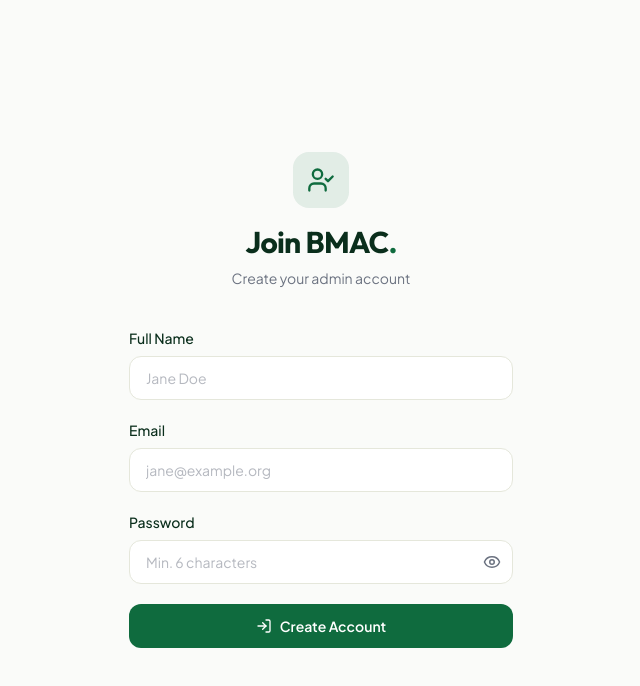
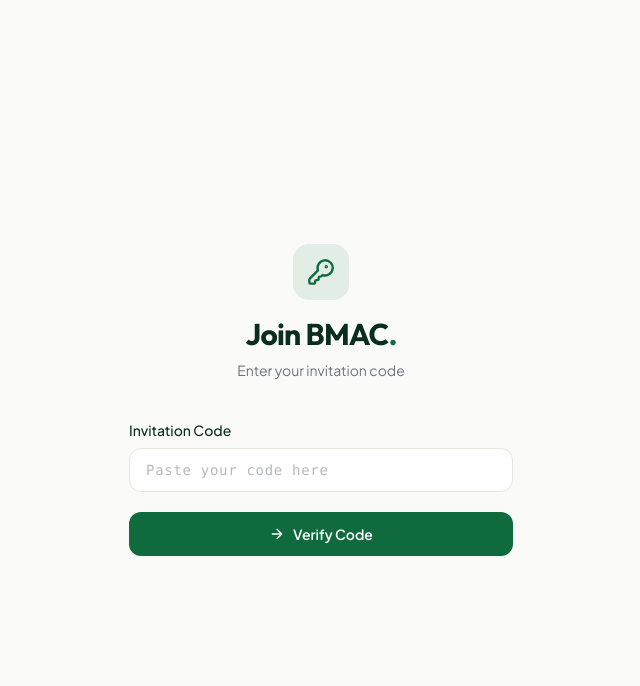
Before and after one commit to ranocodes/bmac-next, a Next.js app: page /admin/accept-invite in a window 1280 px wide. Shown: the top 686 px of the page, without its empty margins (319-959 px from the left). Built offline with nearby package versions, Linux system fonts and the light colour scheme; no server answers.

Commit message:
feat: Implement invitation code validation and enhance admin layout with routing protection

```diff
--- a/src/actions/invitations.ts
+++ b/src/actions/invitations.ts
@@ -42,7 +42,7 @@ export async function getInviteByCode(code: string) {
   return rows.length > 0 ? rows[0] : null;
 }
 
-async function validateInviteCode(code: string): Promise<{ error?: string; invite?: any }> {
+export async function validateInviteCode(code: string): Promise<{ error?: string; invite?: any }> {
   const invite = await getInviteByCode(code);
   if (!invite) return { error: "Invalid or expired invitation code." };
   if (invite.expires_at && new Date(invite.expires_at) < new Date()) {
--- a/src/app/layout.tsx
+++ b/src/app/layout.tsx
@@ -39,7 +39,7 @@ export default function RootLayout({
         className={`${plusJakartaSans.variable} ${outfit.variable} antialiased`}
         suppressHydrationWarning={true}
       >
-        <ClerkProvider ui={ui}>{children}</ClerkProvider>
+        <ClerkProvider ui={ui} signInUrl="/admin/login" signUpUrl="/admin/accept-invite">{children}</ClerkProvider>
       </body>
     </html>
   );
--- a/src/components/admin/AcceptInviteForm.tsx
+++ b/src/components/admin/AcceptInviteForm.tsx
@@ -2,18 +2,24 @@
 
 import { useEffect, useState } from "react";
 import { useSearchParams, useRouter } from "next/navigation";
-import { Eye, EyeOff, LogIn, AlertCircle, UserCheck, ArrowRight } from "lucide-react";
+import { Eye, EyeOff, LogIn, AlertCircle, UserCheck, ArrowRight, KeyRound } from "lucide-react";
 import { useClerk, useUser } from "@clerk/nextjs";
-import { getInviteByCode, acceptInviteAction, acceptExistingUserInvite } from "@/actions/invitations";
+import { getInviteByCode, acceptInviteAction, acceptExistingUserInvite, validateInviteCode } from "@/actions/invitations";
 import { useToast } from "@/components/ui/Toast";
 
 export default function AcceptInviteForm() {
   const searchParams = useSearchParams();
   const router = useRouter();
-  const code = searchParams.get("code");
+  const codeFromUrl = searchParams.get("code");
   const { toast } = useToast();
   const { isSignedIn, user } = useUser();
   const clerk = useClerk();
+
+  const [step, setStep] = useState<"code" | "form">(codeFromUrl ? "form" : "code");
+  const [inviteCode, setInviteCode] = useState(codeFromUrl || "");
+  const [validating, setValidating] = useState(!!codeFromUrl);
+  const [validationError, setValidationError] = useState("");
+  const [inviteData, setInviteData] = useState<any>(null);
 
   const [firstName, setFirstName] = useState("");
   const [email, setEmail] = useState("");
@@ -21,36 +27,53 @@ export default function AcceptInviteForm() {
   const [show, setShow] = useState(false);
   const [error, setError] = useState("");
   const [loading, setLoading] = useState(false);
-  const [inviteRole, setInviteRole] = useState<string | null>(null);
-  const [invitePerms, setInvitePerms] = useState<string[]>([]);
 
   useEffect(() => {
-    if (!code) return;
-    fetchInvite(code);
-  }, [code]);
+    if (codeFromUrl) doValidate(codeFromUrl);
+  }, [codeFromUrl]);
 
-  async function fetchInvite(inviteCode: string) {
-    const invite = await getInviteByCode(inviteCode);
-    if (invite) {
-      if (invite.email) setEmail(invite.email);
-      if (invite.role) setInviteRole(invite.role);
-      if (invite.permissions) setInvitePerms(invite.permissions);
+  async function doValidate(code: string) {
+    setValidating(true);
+    setValidationError("");
+    try {
+      const result = await validateInviteCode(code);
+      if (result.error) {
+        setValidationError(result.error);
+        setValidating(false);
+        return;
+      }
+      setInviteCode(code);
+      setInviteData(result.invite);
+      if (result.invite.email) setEmail(result.invite.email);
+      setStep("form");
+    } catch {
+      setValidationError("Failed to validate code. Try again.");
     }
+    setValidating(false);
+  }
+
+  async function handleCodeSubmit(e: React.FormEvent) {
+    e.preventDefault();
+    if (!inviteCode.trim()) {
+      setValidationError("Enter your invitation code");
+      return;
+    }
+    await doValidate(inviteCode.trim());
   }
 
   async function handleAcceptExisting() {
-    if (!code || !email) return;
+    if (!inviteCode || !email) return;
     setLoading(true);
     setError("");
 
-    const role = inviteRole || "administrator";
-    const perms = invitePerms.length > 0 ? invitePerms : role === "administrator"
+    const role = inviteData?.role || "administrator";
+    const perms = inviteData?.permissions?.length > 0 ? inviteData.permissions : role === "administrator"
       ? ["manage_users", "edit_content", "manage_courses", "manage_partners", "view_analytics", "access_settings", "delete_records", "manage_moderators"]
       : ["edit_content", "manage_courses", "manage_partners", "view_analytics"];
 
     try {
       const result = await acceptExistingUserInvite({
-        code,
+        code: inviteCode,
         email,
         firstName: firstName || user?.firstName || email.split("@")[0],
         role,
@@ -69,12 +92,12 @@ export default function AcceptInviteForm() {
     }
   }
 
-  async function handleSubmit(e: React.FormEvent) {
+  async function handleCreateAccount(e: React.FormEvent) {
     e.preventDefault();
     setError("");
     if (!firstName || !email || !password) { setError("All fields required"); return; }
     if (password.length < 6) { setError("Password must be at least 6 characters"); return; }
-    if (!code) { setError("Invalid invite code"); return; }
+    if (!inviteCode) { setError("Invalid invite code"); return; }
 
     setLoading(true);
     try {
@@ -98,12 +121,12 @@ export default function AcceptInviteForm() {
 
       await clerk.setActive({ session: signUpAttempt.createdSessionId });
 
-      const role = inviteRole || "administrator";
-      const perms = invitePerms.length > 0 ? invitePerms : role === "administrator"
+      const role = inviteData?.role || "administrator";
+      const perms = inviteData?.permissions?.length > 0 ? inviteData.permissions : role === "administrator"
         ? ["manage_users", "edit_content", "manage_courses", "manage_partners", "view_analytics", "access_settings", "delete_records", "manage_moderators"]
         : ["edit_content", "manage_courses", "manage_partners", "view_analytics"];
 
-      const result = await acceptInviteAction({ code, email, firstName, password, role, permissions: perms });
+      const result = await acceptInviteAction({ code: inviteCode, email, firstName, password, role, permissions: perms });
       if (result?.error) {
         setError(result.error);
         setLoading(false);
@@ -119,6 +142,60 @@ export default function AcceptInviteForm() {
     }
   }
 
+  if (step === "code") {
+    return (
+      <div className="min-h-[100dvh] flex items-center justify-center bg-background px-4">
+        <div className="w-full max-w-sm">
+          <div className="text-center mb-10">
+            <div className="w-14 h-14 rounded-2xl bg-primary/10 flex items-center justify-center mx-auto mb-4">
+              <KeyRound size={28} className="text-primary" />
+            </div>
+            <h1 className="font-display text-3xl font-bold tracking-tight text-secondary">Join BMAC<span className="text-primary">.</span></h1>
+            <p className="text-sm text-muted-foreground mt-2">Enter your invitation code</p>
+          </div>
+
+          <form onSubmit={handleCodeSubmit} className="space-y-5">
+            <div className="space-y-2">
+              <label className="block text-sm font-medium text-secondary">Invitation Code</label>
+              <input type="text" value={inviteCode} onChange={e => setInviteCode(e.target.value)}
+                placeholder="Paste your code here"
+                className="w-full h-11 px-4 rounded-xl border border-input bg-card text-sm text-secondary placeholder:text-muted-foreground/50 focus:outline-none focus:ring-2 focus:ring-primary/20 focus:border-primary transition-all font-mono tracking-wider" />
+            </div>
+            {validationError && (
+              <div className="flex items-center gap-2.5 px-4 py-3 bg-destructive/5 border border-destructive/15 rounded-xl text-destructive text-sm">
+                <AlertCircle size={16} className="shrink-0" />
+                <span>{validationError}</span>
+              </div>
+            )}
+            <button type="submit" disabled={validating}
+              className="w-full h-11 flex items-center justify-center gap-2 rounded-xl bg-primary text-primary-foreground text-sm font-semibold hover:bg-primary/90 active:scale-[0.98] transition-all disabled:opacity-60 disabled:cursor-not-allowed">
+              {validating ? <span className="w-4 h-4 border-2 border-white/30 border-t-white rounded-full animate-spin" />
+                : <><ArrowRight size={16} /> Verify Code</>}
+            </button>
+          </form>
+        </div>
+      </div>
+    );
+  }
+
+  if (validationError) {
+    return (
+      <div className="min-h-[100dvh] flex items-center justify-center bg-background px-4">
+        <div className="w-full max-w-sm text-center">
+          <div className="w-14 h-14 rounded-2xl bg-destructive/5 flex items-center justify-center mx-auto mb-4">
+            <AlertCircle size={28} className="text-destructive" />
+          </div>
+          <h1 className="font-display text-xl font-bold text-secondary">Invalid Code</h1>
+          <p className="text-sm text-muted-foreground mt-1.5">{validationError}</p>
+          <button onClick={() => { setStep("code"); setValidationError(""); }}
+            className="mt-6 h-11 px-6 rounded-xl bg-primary text-primary-foreground text-sm font-semibold hover:bg-primary/90 active:scale-[0.98] transition-all">
+            Try Again
+          </button>
+        </div>
+      </div>
+    );
+  }
+
   if (isSignedIn) {
     return (
       <div className="min-h-[100dvh] flex items-center justify-center bg-background px-4">
@@ -129,7 +206,7 @@ export default function AcceptInviteForm() {
             </div>
             <h1 className="font-display text-3xl font-bold tracking-tight text-secondary">Join BMAC<span className="text-primary">.</span></h1>
             <p className="text-sm text-muted-foreground mt-2">You&apos;re signed in as <span className="font-medium text-secondary">{user?.emailAddresses?.[0]?.emailAddress || email}</span></p>
-            {inviteRole && <p className="text-xs text-muted-foreground/60 mt-1">Invited as <span className="font-medium capitalize text-secondary">{inviteRole}</span></p>}
+            {inviteData?.role && <p className="text-xs text-muted-foreground/60 mt-1">Invited as <span className="font-medium capitalize text-secondary">{inviteData.role}</span></p>}
           </div>
 
           <div className="space-y-5">
@@ -159,10 +236,10 @@ export default function AcceptInviteForm() {
           </div>
           <h1 className="font-display text-3xl font-bold tracking-tight text-secondary">Join BMAC<span className="text-primary">.</span></h1>
           <p className="text-sm text-muted-foreground mt-2">Create your admin account</p>
-          {inviteRole && <p className="text-xs text-muted-foreground/60 mt-1">Invited as <span className="font-medium capitalize text-secondary">{inviteRole}</span></p>}
+          {inviteData?.role && <p className="text-xs text-muted-foreground/60 mt-1">Invited as <span className="font-medium capitalize text-secondary">{inviteData.role}</span></p>}
         </div>
 
-        <form onSubmit={handleSubmit} className="space-y-5">
+        <form onSubmit={handleCreateAccount} className="space-y-5">
           <div className="space-y-2">
             <label className="block text-sm font-medium text-secondary">Full Name</label>
             <input type="text" value={firstName} onChange={e => setFirstName(e.target.value)} placeholder="Jane Doe"
--- /dev/null
+++ b/src/middleware.ts
@@ -0,0 +1,16 @@
+import { clerkMiddleware, createRouteMatcher } from "@clerk/nextjs/server";
+
+const isProtectedRoute = createRouteMatcher(["/admin(.*)"]);
+
+export default clerkMiddleware((auth, req) => {
+  if (isProtectedRoute(req)) {
+    auth.protect();
+  }
+});
+
+export const config = {
+  matcher: [
+    "/((?!_next|[^?]*\\.(?:html?|css|js(?!on)|jpe?g|webp|png|gif|svg|ttf|woff2?|ico|csv|docx?|xlsx?|zip|webmanifest)).*)",
+    "/(api|trpc)(.*)",
+  ],
+};
```
Also changed, not shown: src/components/admin/AdminLayout.tsx (+4 -3 lines), src/components/admin/LoginForm.tsx (+3 -18 lines).
